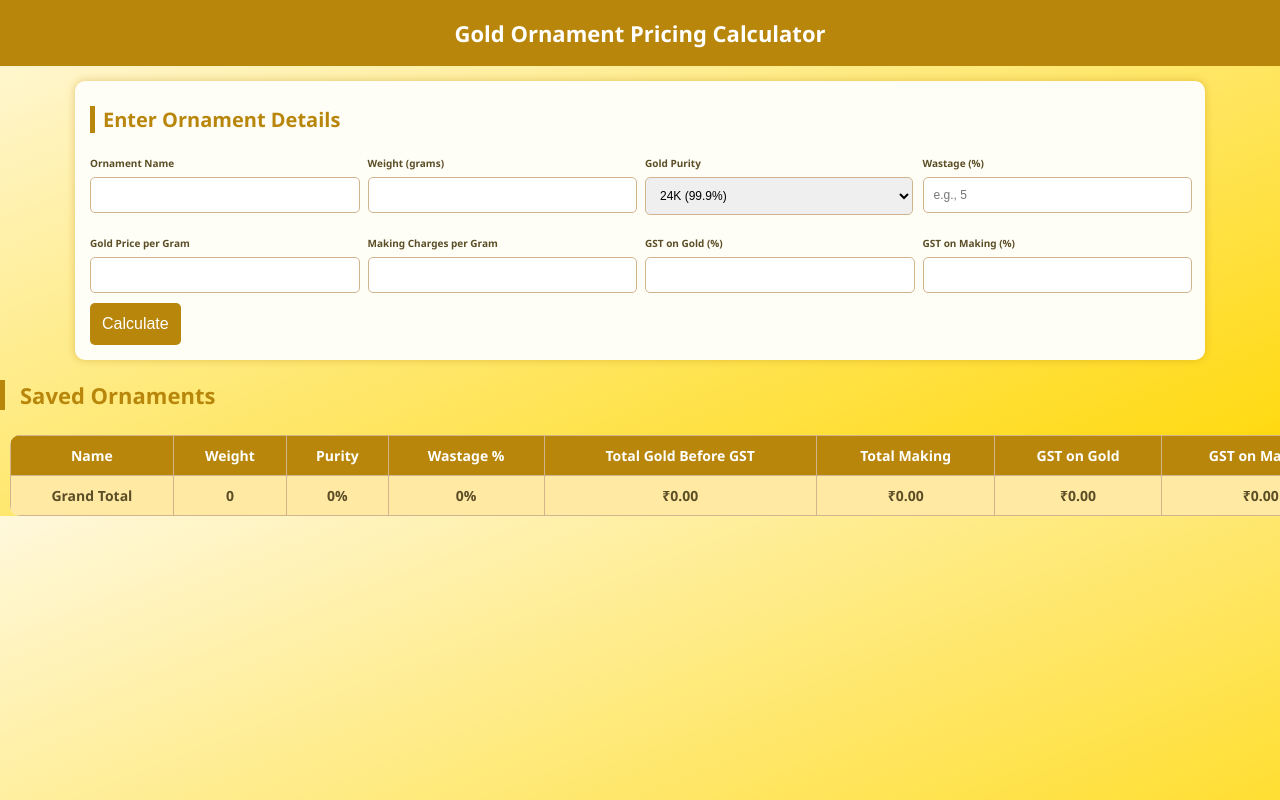
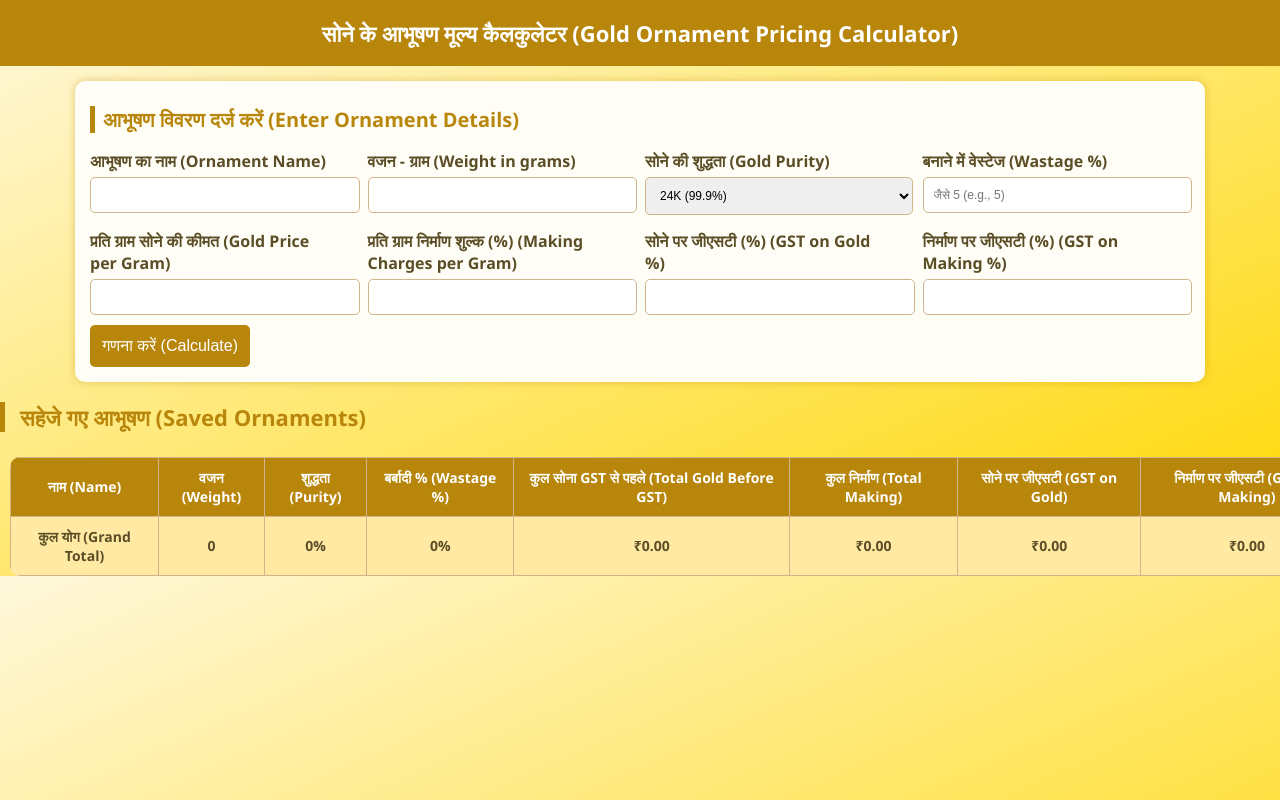
Before and after one commit to RaviRajaJangid/goc, a plain HTML site: page index.html in a window 1280 px wide. Drawn offline with Linux system fonts and the light colour scheme.

Commit message:
Added Hindi
Added hind support

```diff
--- a/index.html
+++ b/index.html
@@ -89,7 +89,7 @@ This refined prompt makes the intent, expected UI/UX, and data management requir
 
     label {
         font-weight: bold;
-        font-size: 10px;
+        font-size: 16px;
     }
 
     input, select {
@@ -188,90 +188,90 @@ This refined prompt makes the intent, expected UI/UX, and data management requir
 </head>
 <body>
 
-<header>Gold Ornament Pricing Calculator</header>
+<header>सोने के आभूषण मूल्य कैलकुलेटर (Gold Ornament Pricing Calculator)</header>
 
 <div class="container">
 
-    <h2>Enter Ornament Details</h2>
+    <h2>आभूषण विवरण दर्ज करें (Enter Ornament Details)</h2>
 
     <form id="goldForm">
         <div id="hGapInputField" >
-            <label>Ornament Name</label>
+            <label>आभूषण का नाम (Ornament Name)</label>
             <input type="text" id="ornamentName" required>
         </div>
 
          <div id="hGapInputField" >
-            <label>Weight (grams)</label>
+            <label>वजन - ग्राम (Weight in grams)</label>
             <input type="number" id="weight" step="0.01" required>
         </div>
 
         <div>
-            <label>Gold Purity</label>
+            <label>सोने की शुद्धता (Gold Purity)</label>
             <select id="puritySelect" onchange="toggleCustomPurity()">
                 <option value="0.999">24K (99.9%)</option>
                 <option value="0.916">22K (91.6%)</option>
                 <option value="0.750">18K (75%)</option>
-                <option value="custom">Custom Purity</option>
+                <option value="custom">कस्टम शुद्धता (Custom Purity)</option>
             </select>
 
-            <input type="number" id="customPurity" placeholder="Enter purity %"
+            <input type="number" id="customPurity" placeholder="शुद्धता % दर्ज करें (Enter purity %)"
                 style="display:none; margin-top:5px;">
         </div>
 
         <div id="hGapInputField" >
-            <label>Wastage (%)</label>
-            <input type="number" id="wastage" step="0.01" placeholder="e.g., 5">
+            <label> बनाने में वेस्टेज (Wastage %)</label>
+            <input type="number" id="wastage" step="0.01" placeholder="जैसे 5 (e.g., 5)">
         </div>
 
        <div id="hGapInputField" >
-            <label>Gold Price per Gram</label>
+            <label>प्रति ग्राम सोने की कीमत (Gold Price per Gram)</label>
             <input type="number" id="goldPrice" step="0.01" required>
         </div>
 
         <div id="hGapInputField" >
-            <label>Making Charges per Gram</label>
+            <label>प्रति ग्राम निर्माण शुल्क (%) (Making Charges per Gram)</label>
             <input type="number" id="makingCharges" step="0.01" required>
         </div>
 
         <div id="hGapInputField" >
-            <label>GST on Gold (%)</label>
+            <label>सोने पर जीएसटी (%) (GST on Gold %)</label>
             <input type="number" id="goldGst" step="0.01" required>
         </div>
 
         <div id="hGapInputField" >
-            <label>GST on Making (%)</label>
+            <label>निर्माण पर जीएसटी (%) (GST on Making %)</label>
             <input type="number" id="makingGst" step="0.01" required>
         </div>
     </form>
 
-    <button onclick="calculatePrice()">Calculate</button>
+    <button onclick="calculatePrice()">गणना करें (Calculate)</button>
 
     <div id="results" class="results-box" style="display:none;"></div>
 
-    <button id="addBtn" style="display:none;" onclick="addToTable()">Add to Table</button>
+    <button id="addBtn" style="display:none;" onclick="addToTable()">तालिका में जोड़ें (Add to Table)</button>
 </div>
-<h2 class="saved-title">Saved Ornaments</h2>
+<h2 class="saved-title">सहेजे गए आभूषण (Saved Ornaments)</h2>
 
 <div class="table-wrapper full-width">
     <table id="ornamentTable">
             <thead>
                 <tr>
-                    <th>Name</th>
-                    <th>Weight</th>
-                    <th>Purity</th>
-                    <th>Wastage %</th>
-                    <th>Total Gold Before GST</th>
-                    <th>Total Making</th>
-                    <th>GST on Gold</th>
-                    <th>GST on Making</th>
-                    <th>Final Price</th>
+                    <th>नाम (Name)</th>
+                    <th>वजन (Weight)</th>
+                    <th>शुद्धता (Purity)</th>
+                    <th>बर्बादी % (Wastage %)</th>
+                    <th>कुल सोना GST से पहले (Total Gold Before GST)</th>
+                    <th>कुल निर्माण (Total Making)</th>
+                    <th>सोने पर जीएसटी (GST on Gold)</th>
+                    <th>निर्माण पर जीएसटी (GST on Making)</th>
+                    <th>अंतिम कीमत (Final Price)</th>
                 </tr>
             </thead>
             <tbody></tbody>
 
             <tfoot>
                 <tr class="grand-total-row">
-                    <td>Grand Total</td>
+                    <td>कुल योग (Grand Total)</td>
                     <td id="g_weight">0</td>
                     <td id="g_purity">0%</td>
                     <td id="g_wastage">0%</td>
@@ -330,12 +330,12 @@ function calculatePrice() {
 
     document.getElementById("results").style.display = "block";
     document.getElementById("results").innerHTML = `
-        <h3>Calculation Results</h3>
-        <p><strong>Total Gold Before GST:</strong> ₹${totalGoldBeforeGst.toFixed(2)}</p>
-        <p><strong>Total Making:</strong> ₹${totalMaking.toFixed(2)}</p>
-        <p><strong>GST on Gold:</strong> ₹${gstOnGold.toFixed(2)}</p>
-        <p><strong>GST on Making:</strong> ₹${gstOnMaking.toFixed(2)}</p>
-        <p><strong>Final Price:</strong> ₹${finalPrice.toFixed(2)}</p>
+        <h3>गणना परिणाम (Calculation Results)</h3>
+        <p><strong>GST से पहले कुल सोना (Total Gold Before GST):</strong> ₹${totalGoldBeforeGst.toFixed(2)}</p>
+        <p><strong>कुल निर्माण (Total Making):</strong> ₹${totalMaking.toFixed(2)}</p>
+        <p><strong>सोने पर जीएसटी (GST on Gold):</strong> ₹${gstOnGold.toFixed(2)}</p>
+        <p><strong>निर्माण पर जीएसटी (GST on Making):</strong> ₹${gstOnMaking.toFixed(2)}</p>
+        <p><strong>अंतिम कीमत (Final Price):</strong> ₹${finalPrice.toFixed(2)}</p>
     `;
 
     document.getElementById("addBtn").style.display = "inline-block";
```
Also changed, not shown: 1 other file.
